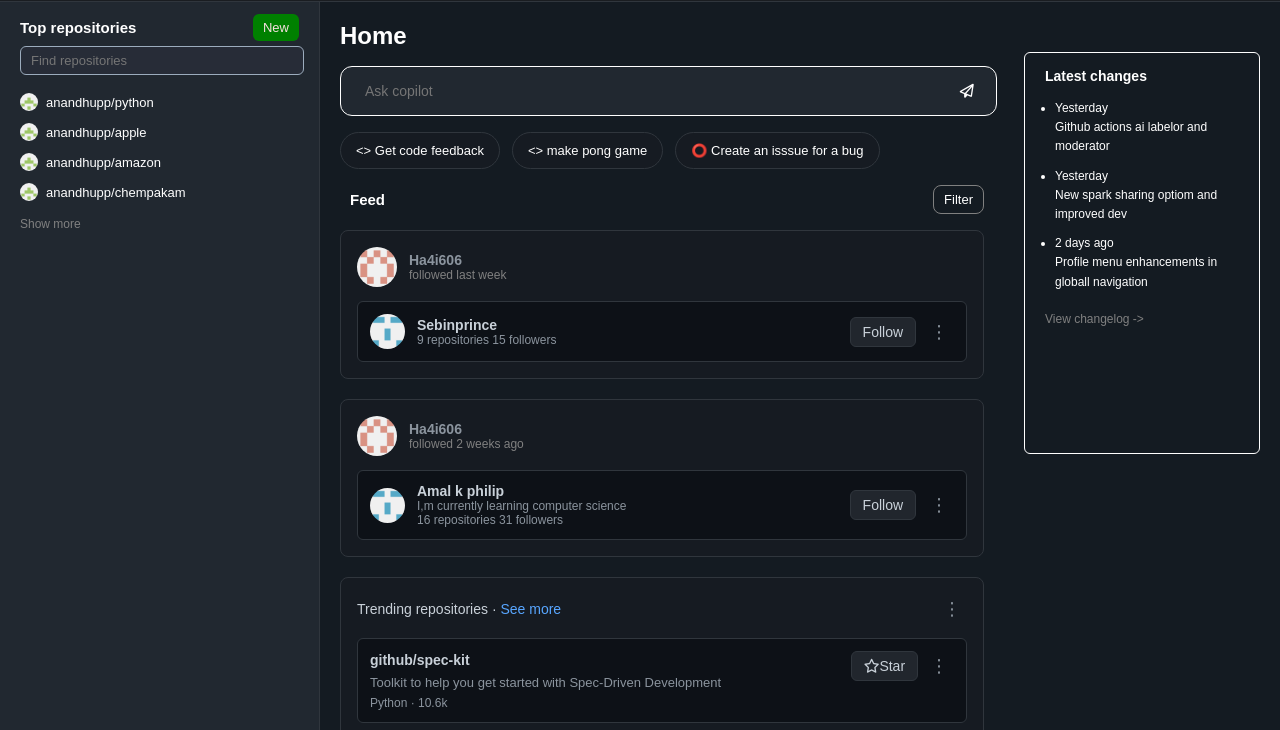
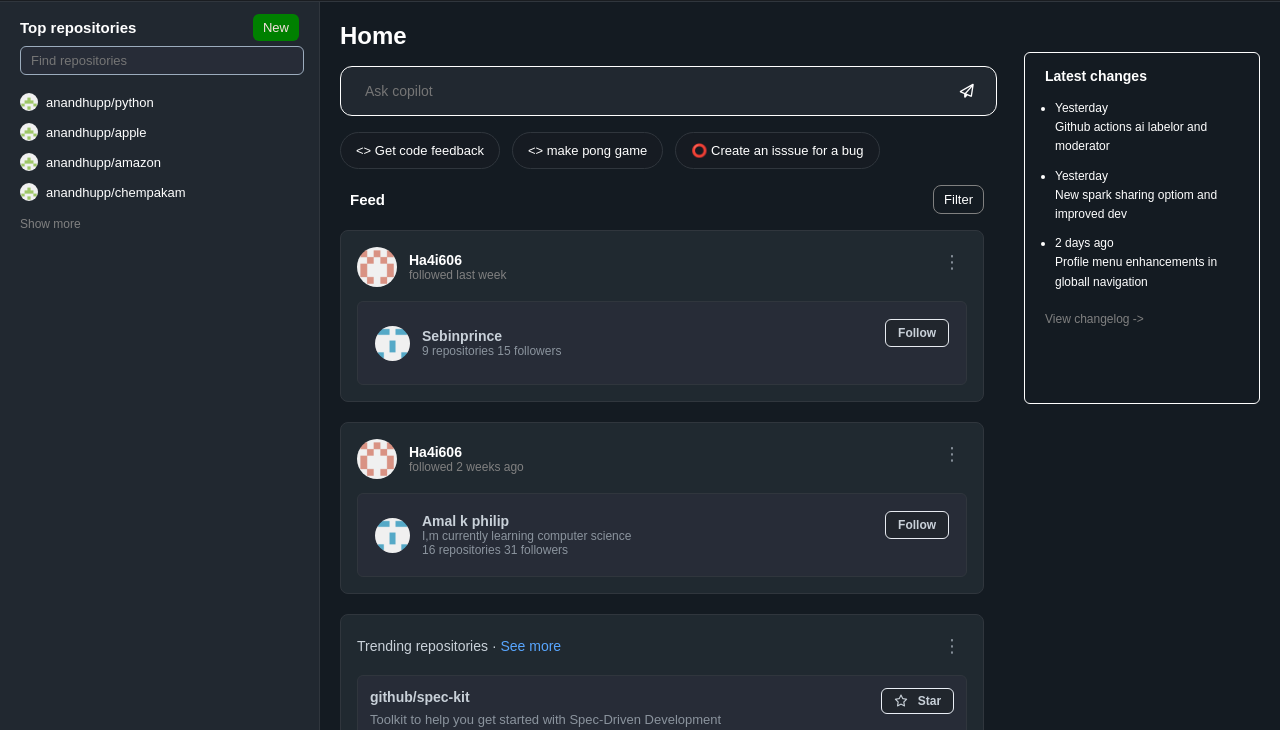
Before and after one commit to anandhupp73/gitclone, a plain HTML site: page index.html in a window 1280 px wide. Shown: the part 63-793 px from the top of the page. Drawn offline with Linux system fonts and the light colour scheme.

Commit message:
copilot page started

```diff
--- /dev/null
+++ b/copilot.css
@@ -0,0 +1,51 @@
+*{
+    padding: 0;
+    margin: 0;
+    background-color: #202930;
+    box-sizing: border-box;
+}
+.main{
+    display: flex;
+}
+.left-section{
+    width: 20%;
+    display: flex;
+    justify-content: flex-start;
+    align-items:flex-start;
+    flex-direction: column;
+    padding: 15px;
+    border-right: 1px solid white;
+    height: 100vh;
+}
+.gitlogo img{
+    width: 35px;
+    height: 35px;
+    border-radius: 50%;
+    margin-bottom: 20px;
+}
+.left-texts{
+    display:flex;
+    flex-direction: column;
+    font-size: 16px;
+    gap: 15px;
+    padding-left: 30px;
+    width: 250px;
+}
+.left-texts a{
+    color: white;
+    text-decoration: none;
+    padding: 8px;
+    margin: 2px 0;
+    border-radius: 6px;
+    transition: background 0.3s;
+    width: 90%;
+}
+.left-texts a:hover{
+    background-color: #4f5a62;
+}
+.line{
+  width: 100%;
+  height: 1px;
+  background-color: #30363d;
+  margin: 8px 0;
+}
--- a/git.css
+++ b/git.css
@@ -238,7 +238,7 @@
     width: 97%;
 }
 .outer-card{
-    background: #161b22;
+    background:#202930;
     border: 1px solid #30363d;
     border-radius: 8px;
     padding: 16px;
@@ -246,7 +246,8 @@
 }
 .outer-header{
     display: flex;
-    align-items: center;
+    align-items: flex-start;
+    justify-content: space-between;
     gap: 12px;
     margin-bottom: 14px;
 }
@@ -255,26 +256,31 @@
     height: 40px;
     border-radius: 50%;
 }
+.header-left{
+    display: flex;
+    align-items: center;
+    gap: 12px;
+}
 .outer-header .header-text{
     display: flex;
     flex-direction: column;
 }
 .outer-header strong{
     font-size: 14px;
-    color: #8b949e;
+    color: white;
 }
 .outer-header span{
     font-size: 12px;
     color:gray;
 }
 .inner-card{
-    background: #0d1117;
+    background:#272c37;
     border: 1px solid #30363d;
     border-radius: 6px;
     display: flex;
     align-items: center;
     justify-content: space-between;
-    padding: 12px;
+    padding: 17px;
 }
 .inner-left{
     display: flex;
@@ -303,16 +309,18 @@
     align-items: center;
     gap: 8px;
 }
-.follow-btn, .star-btn{
+.follow-btn{
     background: #21262d;
-    border: 1px solid #30363d;
+    border: 1px solid #e7ebf0;
     border-radius: 6px;
     padding: 6px 12px;
     color: #c9d1d9;
-    font-size: 14px;
+    font-size: 12px;
+    font-weight: bold;
     cursor: pointer;
+    margin-bottom: 20px;
 }
-.follow-btn:hover, .star-btn:hover{
+.follow-btn:hover{
     background: #30363d;
 }
 .menu-btn{
@@ -339,11 +347,11 @@
     color: #c9d1d9;
 }
 .trending-card {
-    background: #0d1117;
+    background: #272c37;
     border: 1px solid #30363d;
     border-radius: 6px;
     padding: 12px;
-    margin-bottom: 10px;
+    /* margin-bottom: 10px; */
     display: flex;
     justify-content: space-between;
     align-items: flex-start;
@@ -370,7 +378,22 @@
     align-items: center;
     gap: 6px;
 }
-
+.star-btn{
+    background: #21262d;
+    border: 1px solid #eaeff6;
+    border-radius: 6px;
+    padding: 5px 12px;
+    color: #c9d1d9;
+    font-size: 12px;
+    font-weight: bold;
+    cursor: pointer;
+    display: flex;
+    align-items: center;
+    gap: 10px;
+}
+.star-btn:hover{
+    background: #30363d;
+}
 .latest-changes{
     background-color: #141b22;
     display: flex;
@@ -380,7 +403,7 @@
 }
 .l-change-box{
     width: 250px;
-    height: 400px;
+    height: 350px;
     border: 1px solid white;
     border-radius: 6px;
     padding-left: 20px;
--- a/index.html
+++ b/index.html
@@ -94,11 +94,14 @@
                     <!-- card1 -->
                     <div class="outer-card">
                         <div class="outer-header">
+                            <div class="header-left">
                             <img src="images/hari.png" alt="hari">
                             <div class="header-text">
                                 <strong>Ha4i606</strong>
                                 <span>followed last week</span>
                             </div>
+                            </div>
+                            <button class="menu-btn">⋮</button>
                         </div>
                         <div class="inner-card">
                             <div class="inner-left">
@@ -110,7 +113,7 @@
                             </div>
                             <div class="inner-right">
                                 <button class="follow-btn">Follow</button>
-                                <button class="menu-btn">⋮</button>
+                                <!-- <button class="menu-btn">⋮</button> -->
                             </div>
                         </div>
                     </div>
@@ -118,11 +121,14 @@
                     <!-- card 2 -->
                     <div class="outer-card">
                         <div class="outer-header">
+                            <div class="header-left">
                             <img src="images/hari.png" alt="Hari">
                             <div class="header-text">
                                 <strong>Ha4i606</strong>
                                 <span>followed 2 weeks ago</span>
                             </div>
+                            </div>
+                            <button class="menu-btn">⋮</button>
                         </div>
                         <div class="inner-card">
                             <div class="inner-left">
@@ -135,7 +141,7 @@
                             </div>
                             <div class="inner-right">
                                 <button class="follow-btn">Follow</button>
-                                <button class="menu-btn">⋮</button>
+                                <!-- <button class="menu-btn">⋮</button> -->
                             </div>
                         </div>
                     </div>
@@ -156,7 +162,7 @@
                             </div>
                             <div class="trending-right">
                                 <button class="star-btn"><i class="fa-regular fa-star"></i>Star</button>
-                                <button class="menu-btn">⋮</button>
+                                <!-- <button class="menu-btn">⋮</button> -->
                             </div>
                         </div>
 
@@ -169,7 +175,7 @@
                             </div>
                             <div class="trending-right">
                                 <button class="star-btn"><i class="fa-regular fa-star"></i>Star</button>
-                                <button class="menu-btn">⋮</button>
+                                <!-- <button class="menu-btn">⋮</button> -->
                             </div>
                         </div>
                     </div>
```
Also changed, not shown: copilot.html (added, +31 -0 lines).
